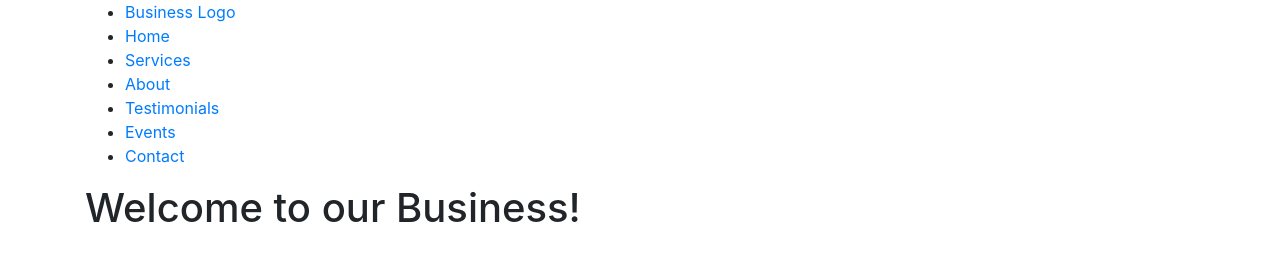
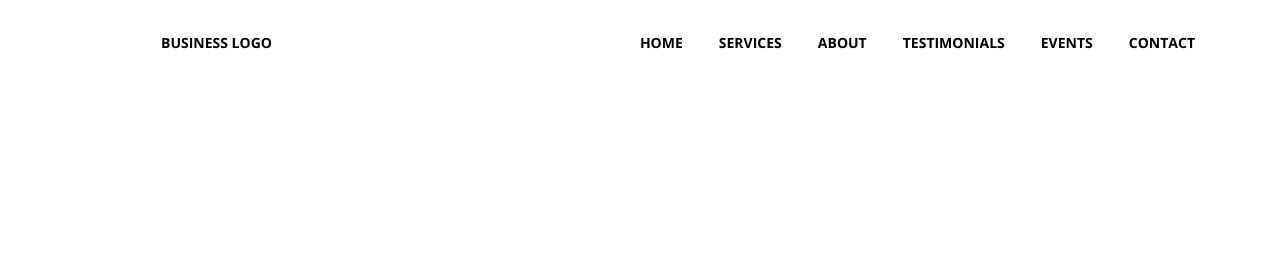
Before and after one commit to JacobHsu/business-website, a plain HTML site: page docs/index.html in a window 1280 px wide. Drawn offline with nearby package versions, Linux system fonts and the light colour scheme.

Commit message:
main-nav

```diff
--- a/docs/css/style.css
+++ b/docs/css/style.css
@@ -0,0 +1,37 @@
+@import url(http://fonts.googleapis.com/css?family=Open+Sans:300italic,400italic,700italic,300,400,700);
+
+/* MAIN MENU */
+.main-menu {
+	position: fixed;
+	top: 0;
+	z-index: 10;
+	background: #fff;
+	width: 100%;
+}
+ul.main-nav {
+	list-style: none;
+	margin: 0;
+}
+.main-nav {
+	display: flex;
+}
+.main-nav li:first-child {
+	margin-right: auto;
+}
+.main-nav li {
+	margin-left: 36px;
+	padding: 30px 0 30px;
+}
+.main-nav a {
+	color: #000;
+	text-decoration: none;
+	font-size: 14px;
+	font-family: "Open Sans";
+	font-weight: 700;
+	text-transform: uppercase;
+}
+
+.main-nav a:active,
+.main-nav a:hover {
+	color: #0cd98a;
+}
--- a/docs/index.html
+++ b/docs/index.html
@@ -10,7 +10,7 @@
 <body>
 	<nav class="main-menu">
 		<div class="container">
-			<ul class="main-menu">
+			<ul class="main-nav">
 				<li><a href="#" class="logo">Business Logo</a></li>
 				<li><a href="#home">Home</a></li>
 				<li><a href="#services">Services</a></li>
```
Also changed, not shown: 1 other file.
